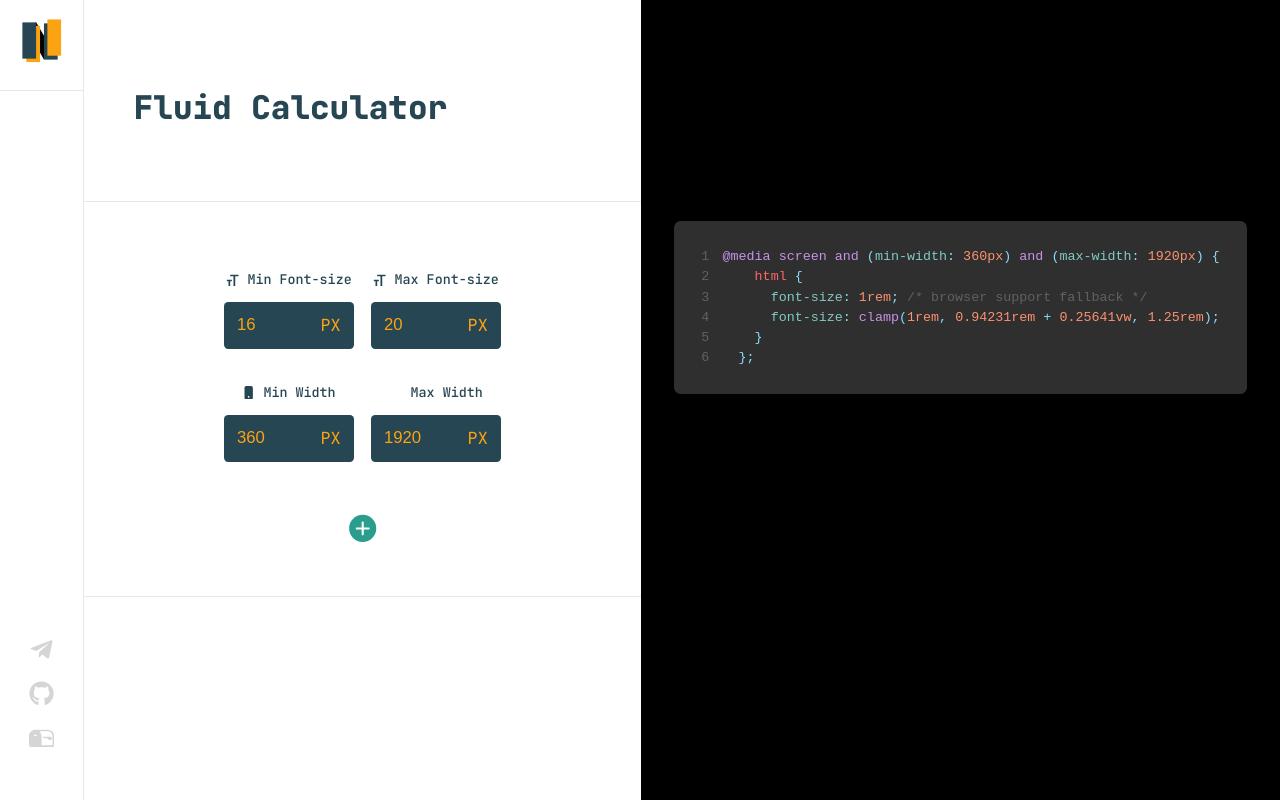
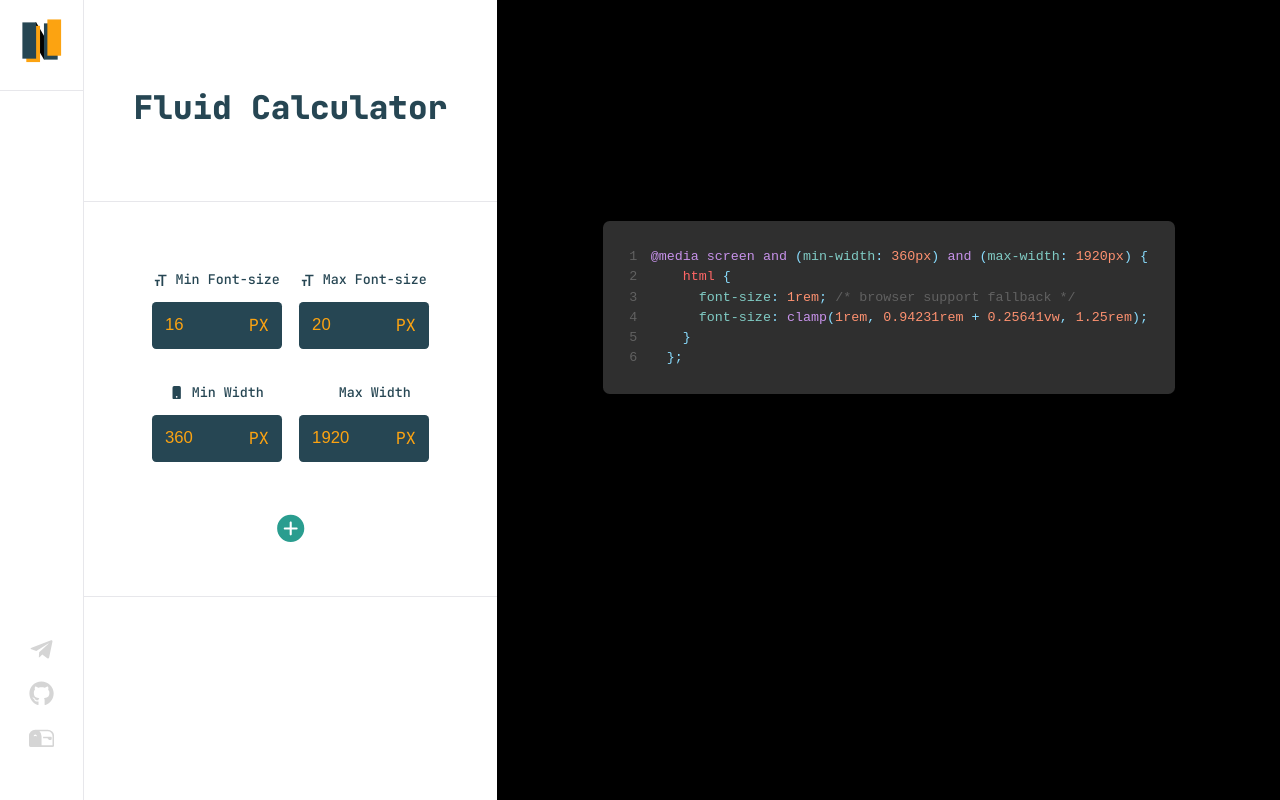
Before and after one commit to nazmus767921/FluidCalculator, a React (Vite) app: page / in a window 1280 px wide. Built offline with nearby package versions, Linux system fonts and the light colour scheme; some icons are missing.

Commit message:
react router installed

```diff
--- a/package.json
+++ b/package.json
@@ -10,10 +10,14 @@
     "preview": "vite preview"
   },
   "dependencies": {
+    "localforage": "^1.10.0",
+    "match-sorter": "^6.3.1",
     "react": "^18.2.0",
     "react-dom": "^18.2.0",
     "react-icons": "^4.11.0",
+    "react-router-dom": "^6.16.0",
     "react-syntax-highlighter": "^15.5.0",
+    "sort-by": "^1.2.0",
     "styled-components": "^6.0.8"
   },
   "devDependencies": {
--- a/src/App.layout.ts
+++ b/src/App.layout.ts
@@ -6,15 +6,19 @@ export const Layout = styled.main`
   display: grid;
   grid-template-areas:
     "sidebar outlet"
-    "sidebar display";
+    "sidebar outlet";
   grid-template-columns: auto 1fr;
 
   @media only screen and (min-width: 1280px) {
-    grid-template-areas: "sidebar outlet display";
-    grid-template-columns: auto minmax(fit-content(0), 40em) 1fr;
+    grid-template-areas: "sidebar outlet";
+    grid-template-columns: auto 1fr;
   }
   @media only screen and (min-width: 1840px) {
-    grid-template-areas: "sidebar outlet display";
-    grid-template-columns: auto auto 1fr;
+    grid-template-areas: "sidebar outlet";
+    grid-template-columns: auto 1fr;
+  }
+
+  .outlet-container {
+    grid-area: outlet;
   }
 `;
--- a/src/App.tsx
+++ b/src/App.tsx
@@ -1,7 +1,6 @@
 import { Layout } from "./App.layout";
 import SideBar from "./components/SideBar";
-import Outlet from "./components/Outlet/Outlet";
-import Display from "./components/Display/Display";
+import { Outlet } from "react-router-dom";
 
 const App = () => {
   return (
@@ -11,8 +10,9 @@ const App = () => {
         style={{ width: "5em", gridArea: "sidebar" }}
       ></div>
       <SideBar />
-      <Outlet />
-      <Display />
+      <div className="outlet-container">
+        <Outlet />
+      </div>
     </Layout>
   );
 };
--- a/src/components/Outlet/Outlet.tsx
+++ b/src/components/Outlet/Outlet.tsx
@@ -52,7 +52,7 @@ const Outlet = (): ReactNode => {
 };
 
 const Section = styled.div`
-  grid-area: outlet;
+  grid-area: calculator;
 
   width: 100%;
   /* min-width: fit-content; */
--- a/src/components/SideBar.tsx
+++ b/src/components/SideBar.tsx
@@ -21,6 +21,7 @@ const Wrapper = styled.div`
   position: fixed;
   top: 0;
   bottom: 0;
+  z-index: 9999;
 
   display: flex;
   flex-direction: column;
--- a/src/components/Tooltip.tsx
+++ b/src/components/Tooltip.tsx
@@ -31,9 +31,13 @@ const Body = styled.div`
   justify-content: center;
   align-items: center;
 
-  background-color: rgba(0, 0, 0, 1);
-  color: #c8c8c8;
   border-radius: 5px;
+  background-color: #ffffff;
+  color: #000000;
+  @media screen and (min-width: 1280px) {
+    background-color: #000000;
+    color: #c8c8c8;
+  }
 
   font-size: 0.75em;
   font-weight: 900;
@@ -44,8 +48,11 @@ const Body = styled.div`
     width: 1em;
     height: 1em;
 
-    background-color: #000000;
+    background-color: #ffffff;
     border-radius: 2px;
+    @media screen and (min-width: 1280px) {
+      background-color: #000000;
+    }
 
     position: absolute;
     left: -0.25em;
--- a/src/main.tsx
+++ b/src/main.tsx
@@ -4,13 +4,28 @@ import App from "./App.tsx";
 import { GlobalStyleProvider } from "./global.styled.js";
 import { ThemeContextProvider } from "./store/ThemeContext.tsx";
 import { GlobalProvider } from "./store/GlobalProvider.tsx";
+import { createBrowserRouter, RouterProvider } from "react-router-dom";
+import HomePage from "./pages/Home/HomePage.tsx";
+
+const router = createBrowserRouter([
+  {
+    path: "/",
+    element: <App />,
+    children: [
+      {
+				index: true,
+        element: <HomePage />,
+      },
+    ],
+  },
+]);
 
 ReactDOM.createRoot(document.getElementById("root")!).render(
   <React.StrictMode>
     <ThemeContextProvider>
       <GlobalProvider>
         <GlobalStyleProvider />
-				<App />
+        <RouterProvider router={router} />
       </GlobalProvider>
     </ThemeContextProvider>
   </React.StrictMode>
--- /dev/null
+++ b/src/pages/Home/HomePage.tsx
@@ -0,0 +1,30 @@
+import styled from "styled-components";
+import Display from "../../components/Display/Display";
+import Outlet from "../../components/Outlet/Outlet";
+
+const HomePage = () => {
+  return (
+    <Layout>
+      <Outlet />
+      <Display />
+    </Layout>
+  );
+};
+
+const Layout = styled.div`
+  display: grid;
+  grid-template-areas:
+    "calculator"
+    "display";
+  grid-template-columns: auto;
+
+  @media only screen and (min-width: 1280px) {
+    grid-template-areas: "calculator display";
+    grid-template-columns: auto 1fr;
+  }
+  @media only screen and (min-width: 1840px) {
+    grid-template-areas: "calculator display";
+    grid-template-columns: auto 1fr;
+  }
+`;
+export default HomePage;
```
Also changed, not shown: 1 other file (tests, documents, lock files or other folders). Lines whose indentation alone changed are shown as unchanged.
